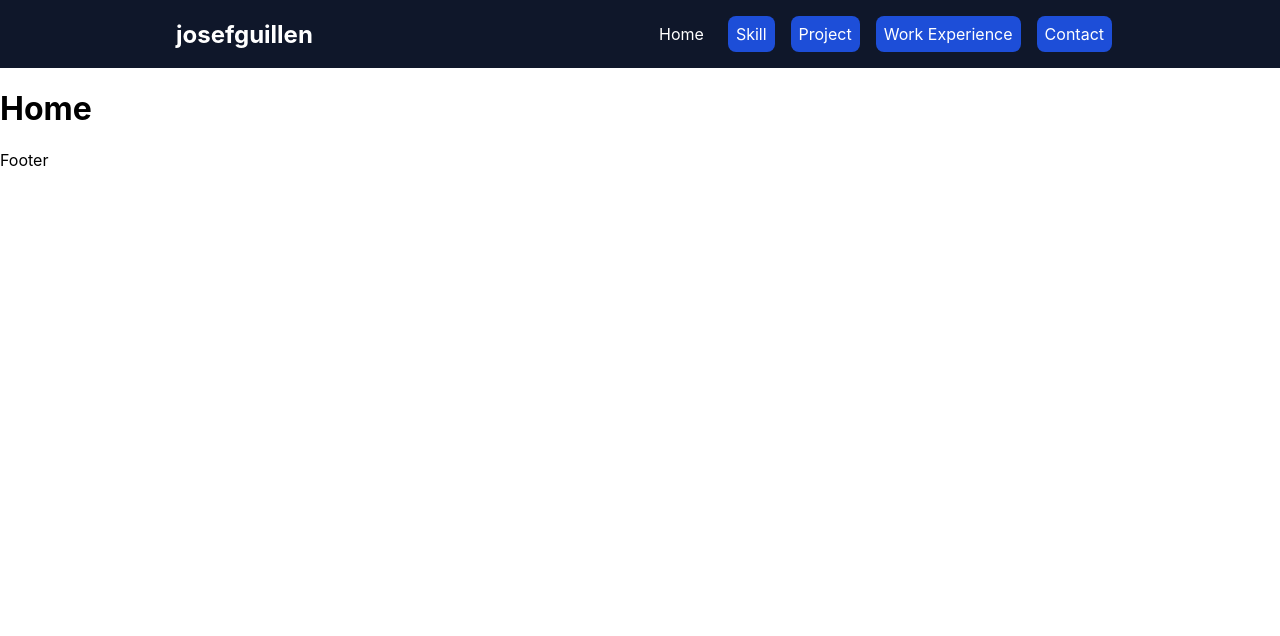
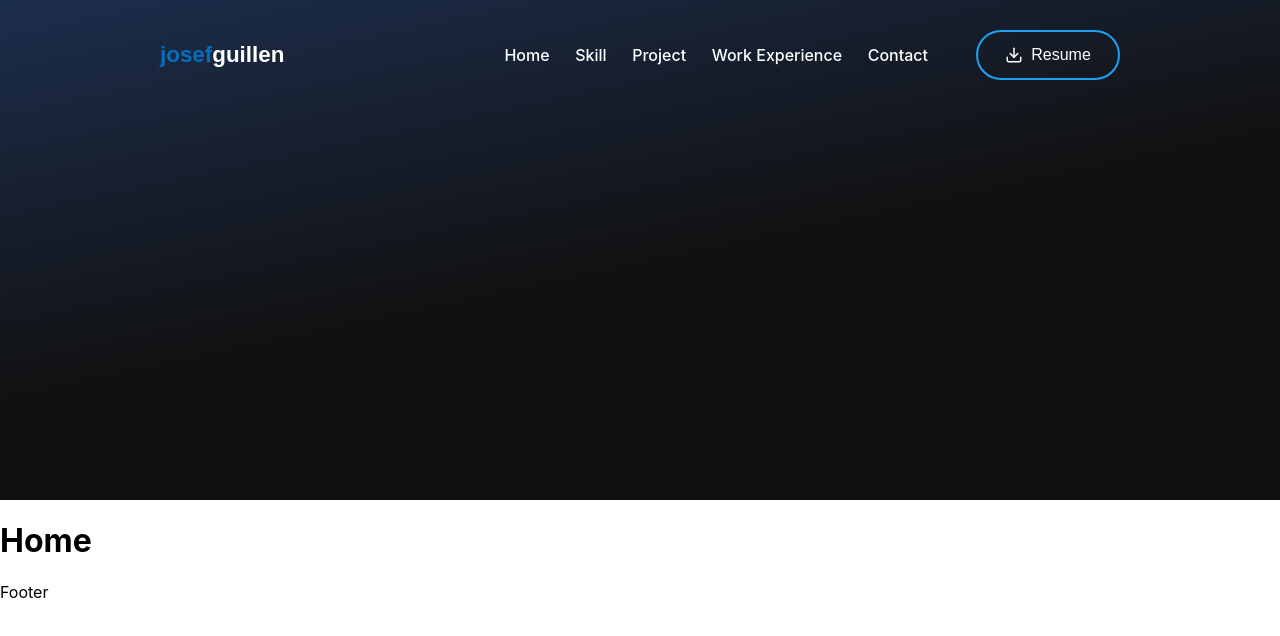
Before and after one commit to jmguillen1996/portfolio, a React (Create React App) app: page / in a window 1280 px wide. Shown: the top 636 px of the page. Built offline with nearby package versions, Linux system fonts and the light colour scheme.

Commit message:
Nav bar dynamic implementation.

```diff
--- a/package.json
+++ b/package.json
@@ -8,6 +8,7 @@
     "@testing-library/user-event": "^13.5.0",
     "react": "^18.3.1",
     "react-dom": "^18.3.1",
+    "react-icons": "^5.3.0",
     "react-router-dom": "^6.27.0",
     "react-scripts": "5.0.1",
     "web-vitals": "^2.1.4"
--- a/src/Components/Header.js
+++ b/src/Components/Header.js
@@ -1,12 +1,42 @@
 import React, { useState } from "react";
 import { Link, NavLink } from "react-router-dom";
 import './Styles/Header.css';
+import { FiDownload, FiMenu, FiX } from 'react-icons/fi';
 
 const Header = () => {
     const [menuOpen, setMenuOpen] = useState(false);
     return (
-        <nav>
-            <Link to="/" className="title">josefguillen</Link>
+        <div className="parent-container">
+            <div class="nav-container">
+                <div className="title-container">
+                    <Link to="/" className="title">
+                        <h3>
+                            <span>josef</span>
+                            guillen
+                        </h3>
+                    </Link>
+                    <div className="menu-action-container" onClick={() => {
+                        setMenuOpen(!menuOpen);
+                    }}>
+                        {menuOpen ? <FiX size={25} /> : <FiMenu size={25} />}
+                    </div>
+                </div>
+                <div className={menuOpen ? "item-container open" : "item-container close"}>
+                    <div className="menu">
+                        <div className="menu-item">Home</div>
+                        <div className="menu-item">Skill</div>
+                        <div className="menu-item">Project</div>
+                        <div className="menu-item">Work Experience</div>
+                        <div className="menu-item">Contact</div>
+                    </div>
+                    <button className="btn-download-resume">
+                        <FiDownload size={18} color="white" />
+                        Resume
+                    </button>
+                </div>
+            </div>
+            {/* <nav>
+
                 <div className="menu" onClick={() => {
                     setMenuOpen(!menuOpen);
                 }}>
@@ -24,7 +54,8 @@ const Header = () => {
                     <li><NavLink to="/">Work Experience</NavLink></li>
                     <li><NavLink to="/">Contact</NavLink></li>
                 </ul>
-        </nav>
+            </nav> */}
+        </div>
     );
 }
 
--- a/src/Components/Styles/Header.css
+++ b/src/Components/Styles/Header.css
@@ -1,95 +1,145 @@
-.active{
-    background-color: #1d4ed8;
+.parent-container {
+    position: relative;
+    width: 100%;
+    height: 500px;
+    color: rgb(255, 255, 255);
+    background-image: linear-gradient(168deg, rgb(28, 46, 77), rgb(17, 17, 17) 400px);
 }
 
-nav {
+.nav-container {
     display: flex;
     justify-content: space-between;
     align-items: center;
-    background-color: #0f172a;
+    background-color: transparent;
     color: white;
-    position: sticky;
     top: 0;
-    padding-left: 10rem;
-    padding-right: 10rem;
+    padding: 20px 40px;
+    padding-left: 20rem;
+    padding-right: 20rem;
 }
 
-nav .title {
-    font-size: 1.5rem;
-    margin: 1rem;
-    font-weight: bold;
+.title {
     text-decoration: none;
-    color: white;
 }
 
-nav ul {
-    display: flex;
+.title h3 {
+    color: rgb(255, 255, 255);
+    font-family: Poppins, sans-serif;
+    font-weight: 600;
+    font-size: 1.4rem;
 }
 
-nav ul li {
-   list-style: none;
+.title span {
+    color: rgb(0, 112, 192);
 }
 
-nav ul li a {
-    display: block;
-    text-decoration: none;
-    color: white;
-    padding: 0.5rem;
-    margin: 0 0.5rem;
-    border-radius: 0.5rem;
+.menu-action-container {
+    display: none;
 }
 
-nav ul li a:not(.active):hover {
-    background-color:#172554 ;
+.item-container {
+    display: flex;
+    flex-direction: row;
+    align-items: center;
+    gap: 3rem;
 }
 
-nav .menu {
-    display: none;
-    position: absolute;
-    top: 0.75rem;
-    right: 0.5rem;
-    flex-direction: column;
-    justify-content: space-between;
-    width: 2.25rem;
-    height: 2rem;
+.menu {
+    display: flex;
+    flex-direction: row;
+    align-items: center;
+    gap: 1.6rem;
 }
 
-nav .menu span {
-    height: 0.4rem;
-    width: 100%;
-    background-color: #fff;
-    border-radius: 0.2rem;
+.menu-item {
+    font-weight: 500;
+    color: rgb(255, 255, 255);
+    text-decoration: none;
+    cursor: pointer;
+    text-align: center;
 }
 
+.menu-item:hover {
+    color: rgb(29, 161, 242);
+}
+
+.btn-download-resume {
+    background-color: transparent;
+    color: rgb(255, 255, 255);
+    border: 2px solid rgb(29, 161, 242);
+    padding: 14px;
+    display: inline-flex;
+    justify-content: center;
+    align-items: center;
+    min-width: 9rem;
+    border-radius: 38px;
+    font-size: 16px;
+    cursor: pointer;
+    gap: 0.5rem;
+}
+
+.btn-download-resume:hover {
+    background-color: rgb(29, 161, 242);
+}
+
+@media (max-width: 1450px) {
+    .nav-container {
+        padding-left: 10rem;
+        padding-right: 10rem;
+    }
+}
+
+@media (max-width: 1100px) {
+    .nav-container {
+        padding-left: 5rem;
+        padding-right: 5rem;
+    }
+}
+
+@media (max-width: 940px) {
+    .nav-container {
+        flex-direction: column;
+    }
+}
 
 @media (max-width: 700px) {
-    nav .menu {
+    .nav-container {
+        background-color: rgb(25, 25, 25);
+        padding: 0px 0px;
+        padding-left: 2rem;
+        padding-right: 2rem;
+        position: sticky;
+    }
+
+    .title-container {
+        width: 100%;
+        display: flex;
+        flex-direction: row;
+        justify-content: space-between;
+        align-items: center;
+    }
+
+    .open {
         display: flex;
     }
 
-    nav {
-        flex-direction: column;
-        align-items: flex-start;
+    .close {
+        display: none;
     }
 
-    nav ul {
-        display: none;
-        flex-direction: column;
-        width: 100%;
-        margin-bottom: 0.25rem;
-        padding: 0;
-    }
-
-    nav ul.open {
+    .menu-action-container {
         display: flex;
     }
 
-    nav ul li {
-        width: 100%;
-        text-align: center;
+    .item-container {
+        flex-direction: column;
+        gap: 1.5rem;
+        margin-bottom: 2rem;
     }
 
-    nav ul li a {
-        margin: 0.2rem 0.5rem;
+    .menu {
+        display: flex;
+        flex-direction: column;
+        gap: 1rem;
     }
 }
```
Also changed, not shown: 1 other file (tests, documents, lock files or other folders). Lines whose indentation alone changed are shown as unchanged.
